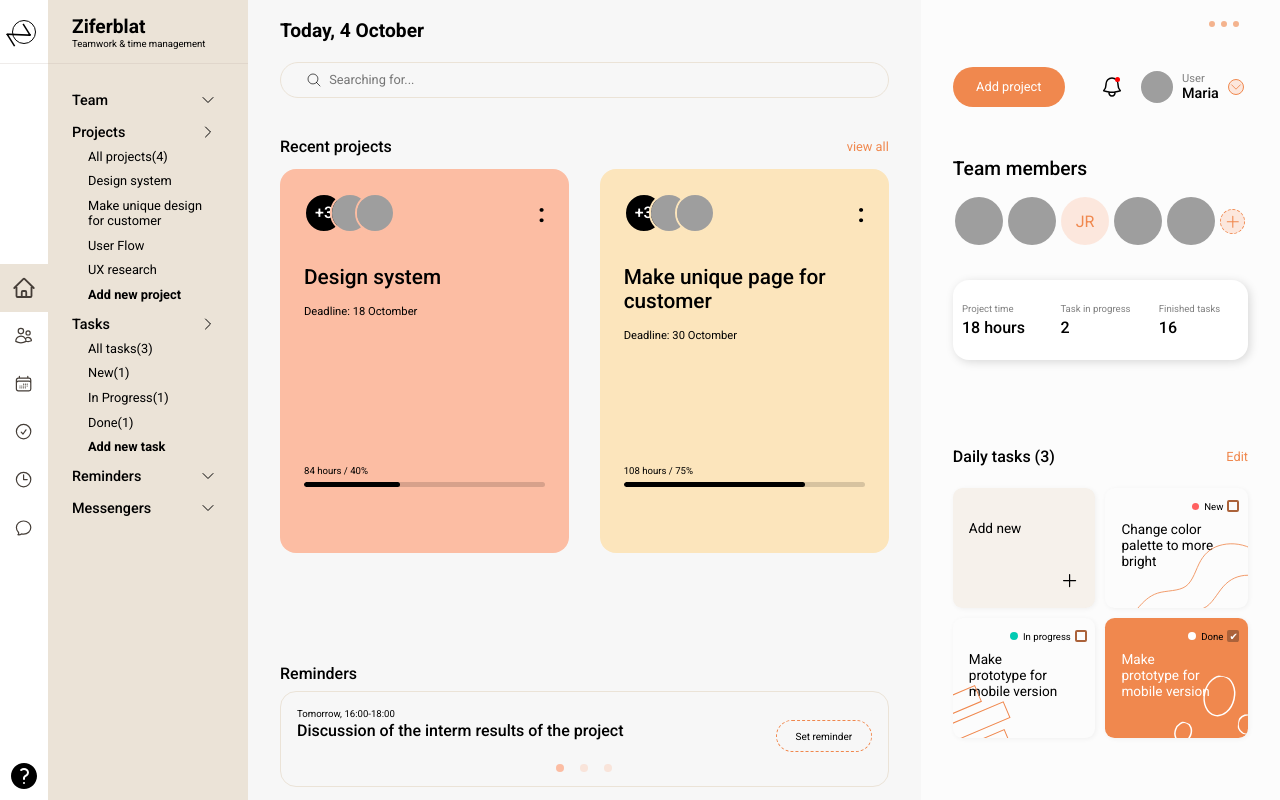
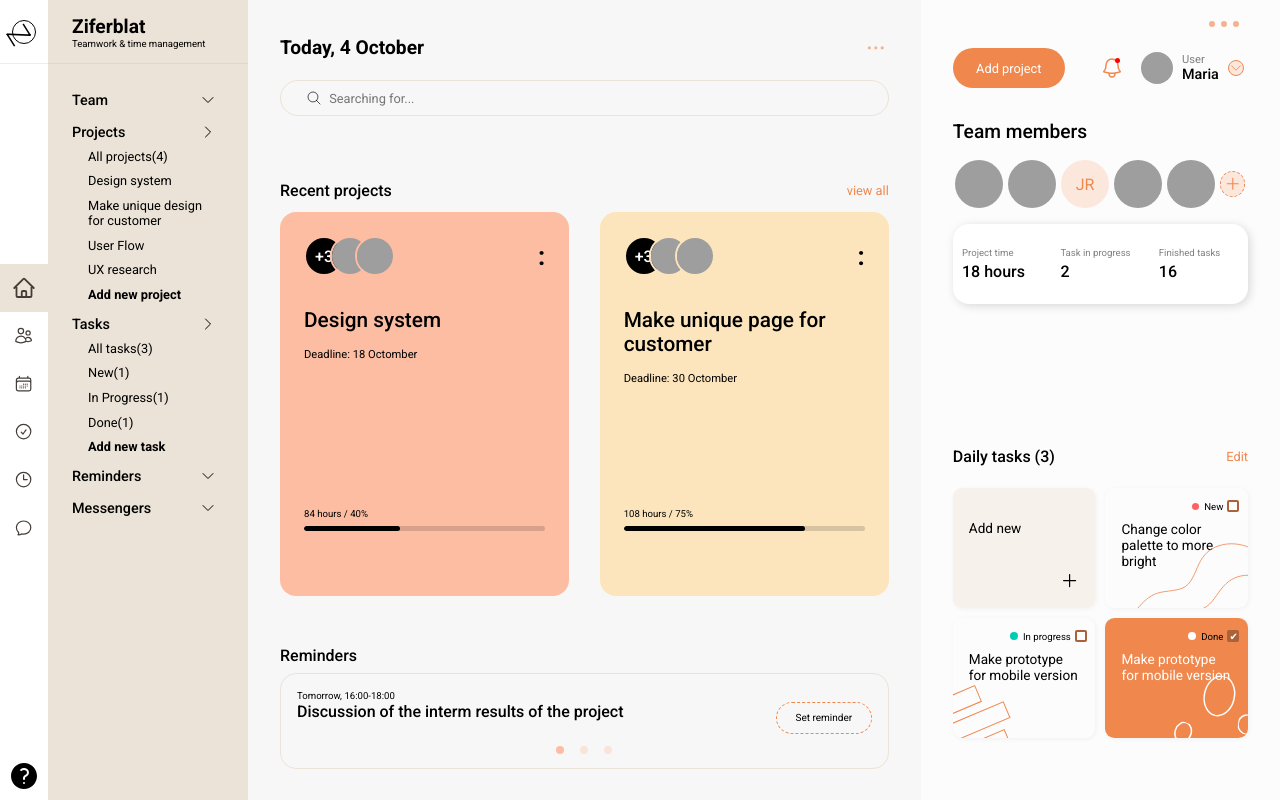
Before and after one commit to Darshan-Kantesariya/Test_5, a website: page index.html in a window 1280 px wide. Drawn offline with Linux system fonts and the light colour scheme; grey boxes are pictures that could not be loaded.

Commit message:
responsive

```diff
--- a/index.html
+++ b/index.html
@@ -204,7 +204,14 @@
 
             <div class="card">
                 <div class="card-title">
-                    <div class="card-title-name">Today, 4 October</div>
+                    <div class="card-title-name">Today, 4 October
+                        <svg xmlns="http://www.w3.org/2000/svg" fill="none" viewBox="0 0 24 24" stroke-width="1.5"
+                        stroke="#f4b38e" class="w-6 h-6" id="click_dot">
+                        <path stroke-linecap="round" stroke-linejoin="round"
+                            d="M6.75 12a.75.75 0 11-1.5 0 .75.75 0 011.5 0zM12.75 12a.75.75 0 11-1.5 0 .75.75 0 011.5 0zM18.75 12a.75.75 0 11-1.5 0 .75.75 0 011.5 0z" />
+                    </svg>
+                    </div>
+
                     <div class="card-title-search">
                         <form action="#" class="search">
                             <svg xmlns="http://www.w3.org/2000/svg" fill="none" viewBox="0 0 24 24" stroke-width="1"
@@ -346,7 +353,7 @@
                 <div class="side-main">
                     <div class="side-dot">
                         <svg xmlns="http://www.w3.org/2000/svg" fill="none" viewBox="0 0 24 24" stroke-width="1.5"
-                            stroke="#f4b38e" class="w-6 h-6">
+                            stroke="#f4b38e" class="w-6 h-6" id="click_dot">
                             <path stroke-linecap="round" stroke-linejoin="round"
                                 d="M6.75 12a.75.75 0 11-1.5 0 .75.75 0 011.5 0zM12.75 12a.75.75 0 11-1.5 0 .75.75 0 011.5 0zM18.75 12a.75.75 0 11-1.5 0 .75.75 0 011.5 0z" />
                         </svg>
@@ -356,8 +363,8 @@
                         <div class="side-title-btn">Add project</div>
                         <div class="side-title-right">
                             <div class="side-title-right-1">
-                                <svg xmlns="http://www.w3.org/2000/svg" fill="none" viewBox="0 0 24 24"
-                                    stroke-width="1.5" stroke="currentColor" class="w-6 h-6">
+                                <svg xmlns="http://www.w3.org/2000/svg" viewBox="0 0 24 24"
+                                    stroke-width="1.5" class="w-6 h-6">
                                     <path stroke-linecap="round" stroke-linejoin="round"
                                         d="M14.857 17.082a23.848 23.848 0 005.454-1.31A8.967 8.967 0 0118 9.75v-.7V9A6 6 0 006 9v.75a8.967 8.967 0 01-2.312 6.022c1.733.64 3.56 1.085 5.455 1.31m5.714 0a24.255 24.255 0 01-5.714 0m5.714 0a3 3 0 11-5.714 0" />
                                 </svg>
--- a/sass/_card.scss
+++ b/sass/_card.scss
@@ -1,13 +1,13 @@
 .card {
   width: 100%;
-  padding: 0rem 2rem;
+  padding: 1rem 2rem;
   display: flex;
   flex-direction: column;
   justify-content: space-between;
   // align-items: center;
   @media only screen and (max-width: 1200px) {
-    padding: 2rem;
-    padding-top: 1rem;
+    // padding: 2rem;
+    // padding-top: 1rem;
   }
 
 
@@ -20,9 +20,22 @@ height: 15%;    // background-color: aqua;
     flex-direction: column;
     justify-content: space-evenly;
 
+
+
     &-name {
       font-size: 1.2rem;
       font-weight: 600;
+      display: flex;
+      justify-content: space-between;
+      align-items:center ;
+
+      &>svg{
+        height: 1.6rem;
+        width: 1.6rem;
+        // margin-left: auto;
+        // display: none;
+        cursor: pointer;
+      }
     }
 
     &-search {
@@ -38,7 +51,7 @@ height: 15%;    // background-color: aqua;
   }
 
   &-box {
-    height: 70%;
+    // height: 70%;
     @media only screen and (max-width: 600px) {
       height: 100%;
     }
--- a/sass/_layout.scss
+++ b/sass/_layout.scss
@@ -23,7 +23,8 @@
   display: flex;
   // justify-content: center;
   // align-items: center;
-  overflow-y: auto;
+  overflow-y: scroll;
+  height: 100vh;
 
   &::-webkit-scrollbar {
     display: none; }
--- a/sass/_menu.scss
+++ b/sass/_menu.scss
@@ -24,7 +24,7 @@
 
   &-list {
     width: 100%;
-    height: 90vh;
+    height: 82vh;
     padding: 1.5rem;
 
     overflow-y: scroll;
--- a/sass/_side.scss
+++ b/sass/_side.scss
@@ -18,7 +18,7 @@
     display: flex;
     flex-direction: column;
     justify-content: space-between;
-    height: 45%;
+    // height: 45%;
     @media only screen and (max-width: 1200px) {
       width: 50%;
       height: 100%;
@@ -77,6 +77,15 @@
         & > svg {
           height: 1.5rem;
           width: 1.5rem;
+          fill: none;
+          stroke: var(--color-side-card);
+
+          &:hover{
+            stroke: white;
+            fill: var(--color-side-card);
+            cursor: pointer;
+
+          }
         }
 
         &-dot {
@@ -373,7 +382,7 @@
         }
 
         &-text,&-text1,&-text2 {
-          width: 66%;
+          width: 77%;
           font-size: 0.85rem;
           // font-weight: 400;
           margin-left: 1rem;
--- a/script.js
+++ b/script.js
@@ -1,17 +1,17 @@
 // menu hide-show
 
-//   let button = document.querySelector(".menu-list-drop5-team"),
-//   count = 0;
-// button.onclick = function () {
-//   count += 1;
-//   if (count % 2 != 0) {
-//     document.querySelector(".menu-list-drop5-ele").style.display = "none";
+  let button = document.getElementById("click_dot"),
+  count = 0;
+button.onclick = function () {
+  count += 1;
+  if (count % 2 != 0) {
+    document.querySelector(".side").style.display = "none";
 
-//   }
-//   else {
-//     document.querySelector(".menu-list-drop5-ele").style.display = "inline-block";
-//   }
-// }
+  }
+  else {
+    document.querySelector(".side").style.display = "inline-block";
+  }
+}
 
 // menu hide-show
 
```
Also changed, not shown: css/style.css.
